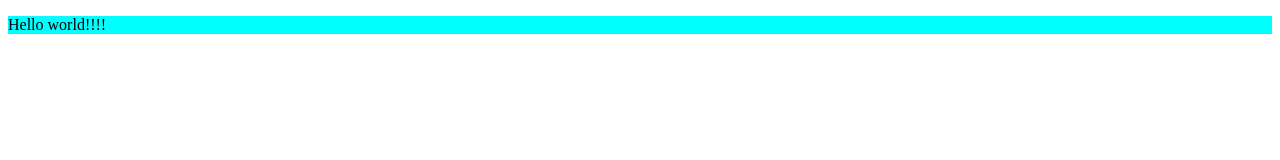
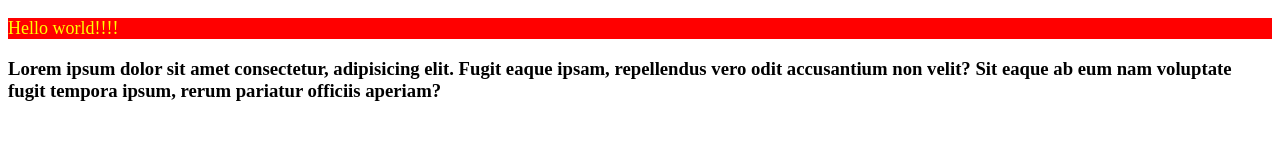
Before and after one commit to ILRZV/GitTests, a plain HTML site: page index.html in a window 1280 px wide. Drawn offline with Linux system fonts and the light colour scheme.

Commit message:
Second commit

```diff
--- a/index.css
+++ b/index.css
@@ -1,3 +1,5 @@
  p {
-     background-color: aqua;
+     background-color: red;
+     color: yellow;
+     font-size: large;
  }
--- a/index.html
+++ b/index.html
@@ -9,5 +9,6 @@
 </head>
 <body>
     <p>Hello world!!!!</p>
+    <h3>Lorem ipsum dolor sit amet consectetur, adipisicing elit. Fugit eaque ipsam, repellendus vero odit accusantium non velit? Sit eaque ab eum nam voluptate fugit tempora ipsum, rerum pariatur officiis aperiam?</h3>
 </body>
 </html>
```
